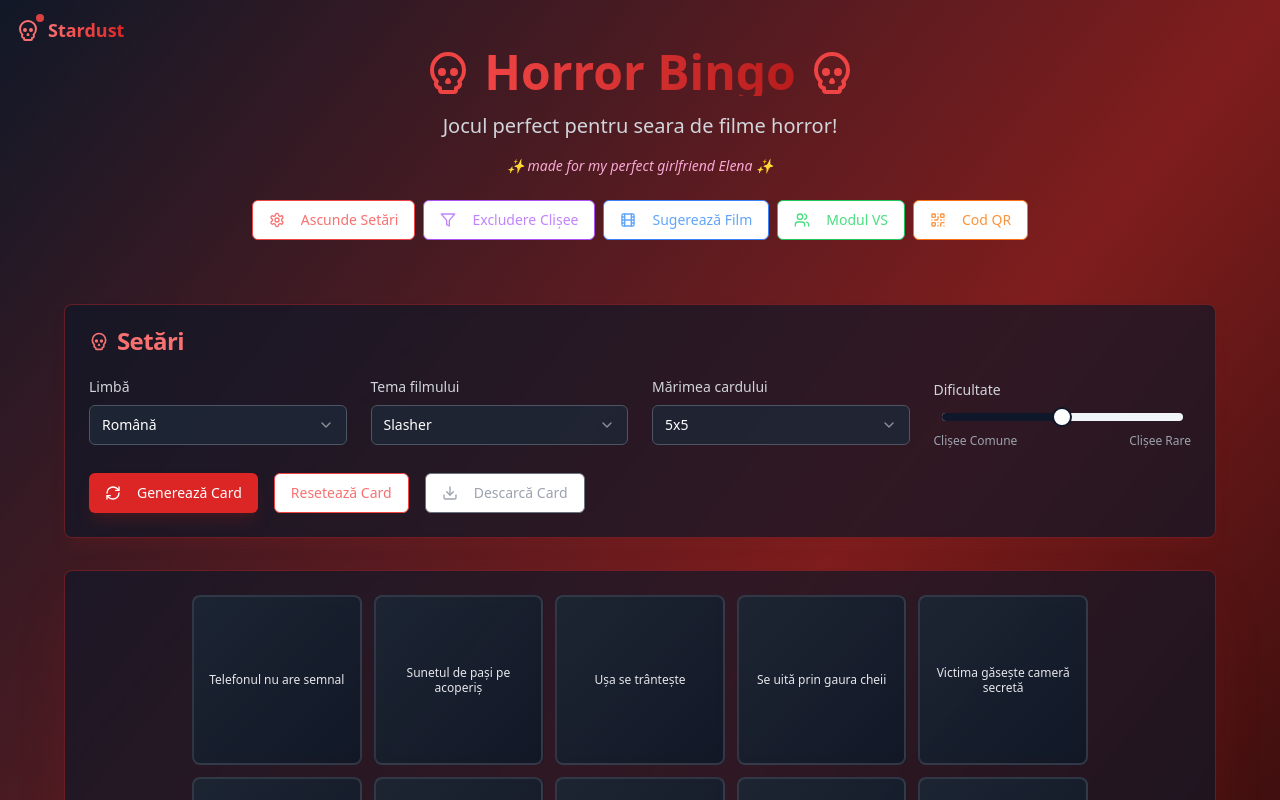
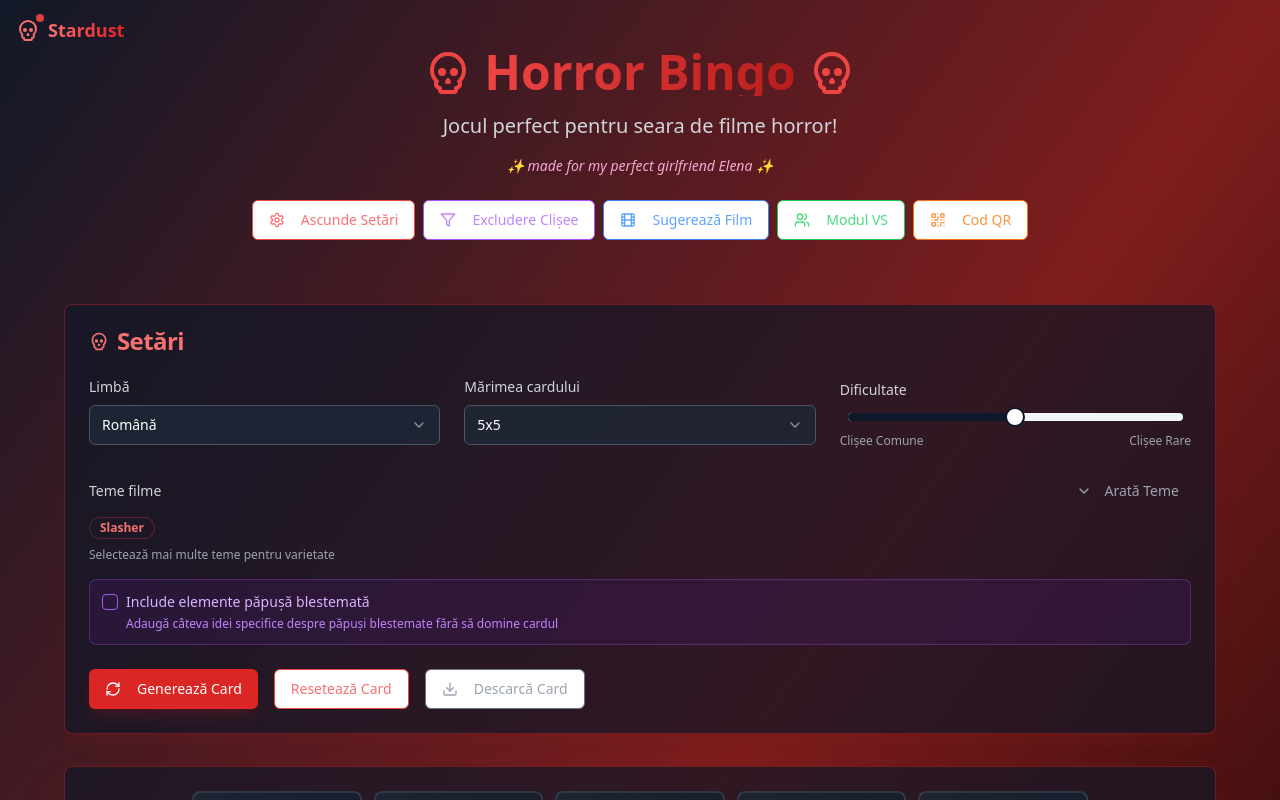
Before and after one commit to spidey4/fright-night-bingo-builder, a React (Vite) app: page / in a window 1280 px wide. Shown: the top 800 px of the page. Built offline with nearby package versions, Linux system fonts and the light colour scheme.

Commit message:
Fix: Improve bingo card generation
- Allow multiple movie themes selection.
- Improve difficulty and idea logic.
- Make "Cursed Doll" theme optional and refine its ideas.

```diff
--- a/src/components/HorrorBingo.tsx
+++ b/src/components/HorrorBingo.tsx
@@ -4,7 +4,7 @@ import { Card, CardContent, CardHeader, CardTitle } from '@/components/ui/card';
 import { Select, SelectContent, SelectItem, SelectTrigger, SelectValue } from '@/components/ui/select';
 import { Badge } from '@/components/ui/badge';
 import { Input } from '@/components/ui/input';
-import { Skull, RefreshCw, Edit3, Save, X, Settings, Download, Filter, Users, Film, QrCode } from 'lucide-react';
+import { Skull, RefreshCw, Edit3, Save, X, Settings, Download, Filter, Users, Film, QrCode, ChevronDown, ChevronUp } from 'lucide-react';
 import { bingoThemes, BingoIdea } from '@/data/bingoData';
 import StardustLogo from '@/components/StardustLogo';
 import DifficultySlider from '@/components/DifficultySlider';
@@ -15,6 +15,7 @@ import QRCodeShare from '@/components/QRCodeShare';
 import { downloadBingoCard } from '@/utils/downloadCard';
 import { suggestRandomMovie } from '@/utils/movieSuggester';
 import { useToast } from '@/hooks/use-toast';
+import { Checkbox } from '@/components/ui/checkbox';
 
 type Language = 'ro' | 'en';
 type CardSize = 3 | 4 | 5;
@@ -33,19 +34,13 @@ interface VSGameState {
   currentRound: number;
 }
 
-interface SharedCardData {
-  theme: string;
-  size: CardSize;
-  language: Language;
-  cards: string[];
-}
-
 const HorrorBingo = () => {
   const [language, setLanguage] = useState<Language>('ro');
-  const [selectedTheme, setSelectedTheme] = useState('slasher');
+  const [selectedThemes, setSelectedThemes] = useState<string[]>(['slasher']); // Changed to array
   const [cardSize, setCardSize] = useState<CardSize>(5);
   const [bingoCard, setBingoCard] = useState<BingoCell[]>([]);
   const [showSettings, setShowSettings] = useState(true);
+  const [showThemeSelector, setShowThemeSelector] = useState(false);
   const [difficulty, setDifficulty] = useState(50);
   const [showClicheExcluder, setShowClicheExcluder] = useState(false);
   const [excludedIdeas, setExcludedIdeas] = useState<string[]>([]);
@@ -54,6 +49,7 @@ const HorrorBingo = () => {
   const [vsGameState, setVSGameState] = useState<VSGameState | null>(null);
   const [showQRCode, setShowQRCode] = useState(false);
   const [isSharedCard, setIsSharedCard] = useState(false);
+  const [includeCursedDoll, setIncludeCursedDoll] = useState(false); // New state for cursed doll
   const { toast } = useToast();
 
   const translations = {
@@ -61,13 +57,15 @@ const HorrorBingo = () => {
       title: "Horror Bingo",
       subtitle: "Jocul perfect pentru seara de filme horror!",
       language: "Limbă",
-      theme: "Tema filmului",
+      themes: "Teme filme",
       cardSize: "Mărimea cardului",
       generateCard: "Generează Card",
       resetCard: "Resetează Card",
       downloadCard: "Descarcă Card",
       settings: "Setări",
       hideSettings: "Ascunde Setări",
+      showThemes: "Arată Teme",
+      hideThemes: "Ascunde Teme",
       editCell: "Editează",
       saveCell: "Salvează",
       cancelEdit: "Anulează",
@@ -80,18 +78,22 @@ const HorrorBingo = () => {
       qrCode: "Cod QR",
       sharedCard: "Card Partajat",
       createNew: "Creează Card Nou",
+      cursedDollOption: "Include elemente păpușă blestemată",
+      selectMultiple: "Selectează mai multe teme pentru varietate"
     },
     en: {
       title: "Horror Bingo",
       subtitle: "The perfect game for horror movie nights!",
       language: "Language",
-      theme: "Movie theme",
+      themes: "Movie themes",
       cardSize: "Card size",
       generateCard: "Generate Card",
       resetCard: "Reset Card",
       downloadCard: "Download Card",
       settings: "Settings",
       hideSettings: "Hide Settings",
+      showThemes: "Show Themes",
+      hideThemes: "Hide Themes",
       editCell: "Edit",
       saveCell: "Save",
       cancelEdit: "Cancel",
@@ -104,6 +106,8 @@ const HorrorBingo = () => {
       qrCode: "QR Code",
       sharedCard: "Shared Card",
       createNew: "Create New Card",
+      cursedDollOption: "Include cursed doll elements",
+      selectMultiple: "Select multiple themes for variety"
     }
   };
 
@@ -112,26 +116,23 @@ const HorrorBingo = () => {
   // Load shared card from URL on component mount
   useEffect(() => {
     const urlParams = new URLSearchParams(window.location.search);
-    const cardData = urlParams.get('d') || urlParams.get('card'); // Support both old and new format
+    const cardData = urlParams.get('d') || urlParams.get('card');
 
     if (cardData) {
       try {
         const decodedData = decodeURIComponent(cardData);
         const parsedData = JSON.parse(decodedData);
 
-        // Handle both old and new format
-        const theme = parsedData.t || parsedData.theme;
+        const themes = parsedData.t || parsedData.themes || [parsedData.theme || 'slasher'];
         const size = parsedData.s || parsedData.size;
         const lang = parsedData.l || parsedData.language;
         const cards = parsedData.c || parsedData.cards;
 
-        // Set the shared card data
         setLanguage(lang);
-        setSelectedTheme(theme);
+        setSelectedThemes(Array.isArray(themes) ? themes : [themes]);
         setCardSize(size);
         setIsSharedCard(true);
 
-        // Create bingo cells from shared card data
         const sharedCells: BingoCell[] = cards.map((cardText: string) => ({
           idea: {
             ro: lang === 'ro' ? cardText : cardText,
@@ -164,29 +165,65 @@ const HorrorBingo = () => {
   }, []);
 
   const generateBingoCard = () => {
-    const theme = bingoThemes[selectedTheme];
-    let ideas = [...theme.ideas];
+    let allIdeas: BingoIdea[] = [];
+
+    // Collect ideas from selected themes
+    selectedThemes.forEach(themeKey => {
+      const theme = bingoThemes[themeKey];
+      if (theme) {
+        allIdeas = [...allIdeas, ...theme.ideas];
+      }
+    });
+
+    // Add cursed doll ideas if option is selected (only a few, not overwhelming)
+    if (includeCursedDoll && bingoThemes.cursedDoll) {
+      const dollIdeas = bingoThemes.cursedDoll.ideas.slice(0, 3); // Only take first 3 doll ideas
+      allIdeas = [...allIdeas, ...dollIdeas];
+    }
+
+    // Remove duplicates
+    const uniqueIdeas = allIdeas.filter((idea, index, self) =>
+      index === self.findIndex(i => i[language] === idea[language])
+    );
 
     // Filter out excluded ideas
-    ideas = ideas.filter(idea => !excludedIdeas.includes(idea[language]));
+    let filteredIdeas = uniqueIdeas.filter(idea => !excludedIdeas.includes(idea[language]));
 
-    // Apply difficulty filter
-    if (difficulty < 30) {
-      // Common clichés - take first portion
-      ideas = ideas.slice(0, Math.ceil(ideas.length * 0.6));
-    } else if (difficulty > 70) {
-      // Rare clichés - take last portion
-      ideas = ideas.slice(Math.floor(ideas.length * 0.4));
+    // Improve difficulty logic - sort by complexity/rarity
+    const sortedIdeas = [...filteredIdeas].sort((a, b) => {
+      const aText = a[language].toLowerCase();
+      const bText = b[language].toLowerCase();
+
+      // Simple heuristic: longer text or specific words indicate higher difficulty
+      const aComplexity = aText.length + (aText.includes('specific') ? 10 : 0) + (aText.includes('exact') ? 10 : 0);
+      const bComplexity = bText.length + (bText.includes('specific') ? 10 : 0) + (bText.includes('exact') ? 10 : 0);
+
+      return aComplexity - bComplexity;
+    });
+
+    // Apply difficulty filter with improved logic
+    let selectedPool: BingoIdea[] = [];
+    if (difficulty <= 25) {
+      // Easy - most common clichés
+      selectedPool = sortedIdeas.slice(0, Math.ceil(sortedIdeas.length * 0.4));
+    } else if (difficulty <= 50) {
+      // Medium - mix of common and moderate
+      selectedPool = sortedIdeas.slice(0, Math.ceil(sortedIdeas.length * 0.7));
+    } else if (difficulty <= 75) {
+      // Hard - moderate to rare
+      selectedPool = sortedIdeas.slice(Math.floor(sortedIdeas.length * 0.3));
+    } else {
+      // Expert - only the rarest/most specific
+      selectedPool = sortedIdeas.slice(Math.floor(sortedIdeas.length * 0.6));
     }
 
     const cardCells = cardSize * cardSize;
     const selectedIdeas: BingoIdea[] = [];
 
     // Shuffle and select ideas
-    for (let i = 0; i < cardCells && ideas.length > 0; i++) {
-      const randomIndex = Math.floor(Math.random() * ideas.length);
-      selectedIdeas.push(ideas[randomIndex]);
-      ideas.splice(randomIndex, 1);
+    const shuffledPool = [...selectedPool].sort(() => Math.random() - 0.5);
+    for (let i = 0; i < cardCells && i < shuffledPool.length; i++) {
+      selectedIdeas.push(shuffledPool[i]);
     }
 
     // Fill remaining cells if needed
@@ -210,6 +247,14 @@ const HorrorBingo = () => {
     if (window.location.search) {
       window.history.replaceState({}, document.title, window.location.pathname);
     }
+  };
+
+  const toggleTheme = (themeKey: string) => {
+    setSelectedThemes(prev =>
+      prev.includes(themeKey)
+        ? prev.filter(t => t !== themeKey)
+        : [...prev, themeKey]
+    );
   };
 
   const toggleCell = (index: number) => {
@@ -266,7 +311,8 @@ const HorrorBingo = () => {
   };
 
   const handleMovieSuggestion = (platforms: string[]) => {
-    const movie = suggestRandomMovie(selectedTheme, platforms);
+    const randomTheme = selectedThemes[Math.floor(Math.random() * selectedThemes.length)];
+    const movie = suggestRandomMovie(randomTheme, platforms);
     if (movie) {
       toast({
         title: t.suggestedMovie,
@@ -316,7 +362,6 @@ const HorrorBingo = () => {
       description: `Runda ${vsGameState.currentRound} câștigată!`,
     });
 
-    // Generate new card for next round
     setTimeout(() => {
       generateBingoCard();
       resetCard();
@@ -327,7 +372,7 @@ const HorrorBingo = () => {
     if (bingoCard.length > 0 && !isSharedCard) {
       generateBingoCard();
     }
-  }, [language, selectedTheme, cardSize, difficulty, excludedIdeas]);
+  }, [language, selectedThemes, cardSize, difficulty, excludedIdeas, includeCursedDoll]);
 
   return (
     <div className="min-h-screen bg-gradient-to-br from-gray-900 via-red-900 to-black text-white p-4">
@@ -416,7 +461,7 @@ const HorrorBingo = () => {
         <div className="grid gap-6 mb-8">
           {showClicheExcluder && (
             <ClicheExcluder
-              allIdeas={bingoThemes[selectedTheme].ideas}
+              allIdeas={selectedThemes.flatMap(theme => bingoThemes[theme]?.ideas || [])}
               excludedIdeas={excludedIdeas}
               onToggleExclude={toggleExcludedIdea}
               onClose={() => setShowClicheExcluder(false)}
@@ -426,7 +471,7 @@ const HorrorBingo = () => {
 
           {showMovieSuggester && (
             <MovieSuggester
-              selectedTheme={selectedTheme}
+              selectedTheme={selectedThemes[0] || 'slasher'}
               language={language}
               onSuggestMovie={handleMovieSuggestion}
             />
@@ -445,7 +490,7 @@ const HorrorBingo = () => {
             <QRCodeShare
               bingoCard={bingoCard}
               language={language}
-              selectedTheme={selectedTheme}
+              selectedTheme={selectedThemes[0] || 'slasher'}
               cardSize={cardSize}
               onClose={() => setShowQRCode(false)}
             />
@@ -462,7 +507,7 @@ const HorrorBingo = () => {
               </CardTitle>
             </CardHeader>
             <CardContent>
-              <div className="grid grid-cols-1 md:grid-cols-4 gap-6">
+              <div className="grid grid-cols-1 md:grid-cols-3 gap-6">
                 <div>
                   <label className="block text-sm font-medium mb-2 text-gray-300">
                     {t.language}
@@ -474,24 +519,6 @@ const HorrorBingo = () => {
                     <SelectContent className="bg-gray-800 border-gray-600">
                       <SelectItem value="ro">Română</SelectItem>
                       <SelectItem value="en">English</SelectItem>
-                    </SelectContent>
-                  </Select>
-                </div>
-
-                <div>
-                  <label className="block text-sm font-medium mb-2 text-gray-300">
-                    {t.theme}
-                  </label>
-                  <Select value={selectedTheme} onValueChange={setSelectedTheme}>
-                    <SelectTrigger className="bg-gray-800/80 border-gray-600 text-white hover:border-red-500/50">
-                      <SelectValue />
-                    </SelectTrigger>
-                    <SelectContent className="bg-gray-800 border-gray-600">
-                      {Object.entries(bingoThemes).map(([key, theme]) => (
-                        <SelectItem key={key} value={key}>
-                          {theme.name[language]}
-                        </SelectItem>
-                      ))}
                     </SelectContent>
                   </Select>
                 </div>
@@ -521,10 +548,94 @@ const HorrorBingo = () => {
                 </div>
               </div>
 
+              {/* Theme Selection */}
+              <div className="mt-6">
+                <div className="flex items-center justify-between mb-2">
+                  <label className="block text-sm font-medium text-gray-300">
+                    {t.themes}
+                  </label>
+                  <Button
+                    onClick={() => setShowThemeSelector(!showThemeSelector)}
+                    variant="ghost"
+                    size="sm"
+                    className="text-gray-400 hover:text-white"
+                  >
+                    {showThemeSelector ? (
+                      <>
+                        <ChevronUp className="w-4 h-4 mr-1" />
+                        {t.hideThemes}
+                      </>
+                    ) : (
+                      <>
+                        <ChevronDown className="w-4 h-4 mr-1" />
+                        {t.showThemes}
+                      </>
+                    )}
+                  </Button>
+                </div>
+
+                {selectedThemes.length > 0 && (
+                  <div className="flex flex-wrap gap-2 mb-2">
+                    {selectedThemes.map(themeKey => (
+                      <Badge key={themeKey} variant="outline" className="border-red-500/30 text-red-400">
+                        {bingoThemes[themeKey]?.name[language] || themeKey}
+                      </Badge>
+                    ))}
+                  </div>
+                )}
+
+                <p className="text-xs text-gray-400 mb-3">{t.selectMultiple}</p>
+
+                {showThemeSelector && (
+                  <div className="grid grid-cols-2 md:grid-cols-3 gap-3 p-4 bg-gray-800/50 rounded-lg">
+                    {Object.entries(bingoThemes)
+                      .filter(([key]) => key !== 'cursedDoll') // Exclude cursed doll from main themes
+                      .map(([key, theme]) => (
+                      <div key={key} className="flex items-center space-x-2">
+                        <Checkbox
+                          id={key}
+                          checked={selectedThemes.includes(key)}
+                          onCheckedChange={() => toggleTheme(key)}
+                          className="border-gray-600"
+                        />
+                        <label
+                          htmlFor={key}
+                          className="text-sm text-gray-200 cursor-pointer"
+                        >
+                          {theme.name[language]}
+                        </label>
+                      </div>
+                    ))}
+                  </div>
+                )}
+
+                {/* Cursed Doll Option */}
+                <div className="mt-4 p-3 bg-purple-900/20 border border-purple-500/30 rounded-lg">
+                  <div className="flex items-center space-x-2">
+                    <Checkbox
+                      id="cursedDoll"
+                      checked={includeCursedDoll}
+                      onCheckedChange={setIncludeCursedDoll}
+                      className="border-purple-500"
+                    />
+                    <label
+                      htmlFor="cursedDoll"
+                      className="text-sm text-purple-300 cursor-pointer"
+                    >
+                      {t.cursedDollOption}
+                    </label>
+                  </div>
+                  <p className="text-xs text-purple-400 mt-1 ml-6">
+                    Adaugă câteva idei specifice despre păpuși blestemate fără să domine cardul
+                  </p>
+                </div>
+              </div>
+
               <div className="flex gap-4 mt-6 flex-wrap">
                 <Button
                   onClick={generateBingoCard}
                   className="bg-red-600 hover:bg-red-700 text-white shadow-lg shadow-red-900/30"
+                  disabled={selectedThemes.length === 0}
                 >
                   <RefreshCw className="w-4 h-4 mr-2" />
                   {t.generateCard}
```
